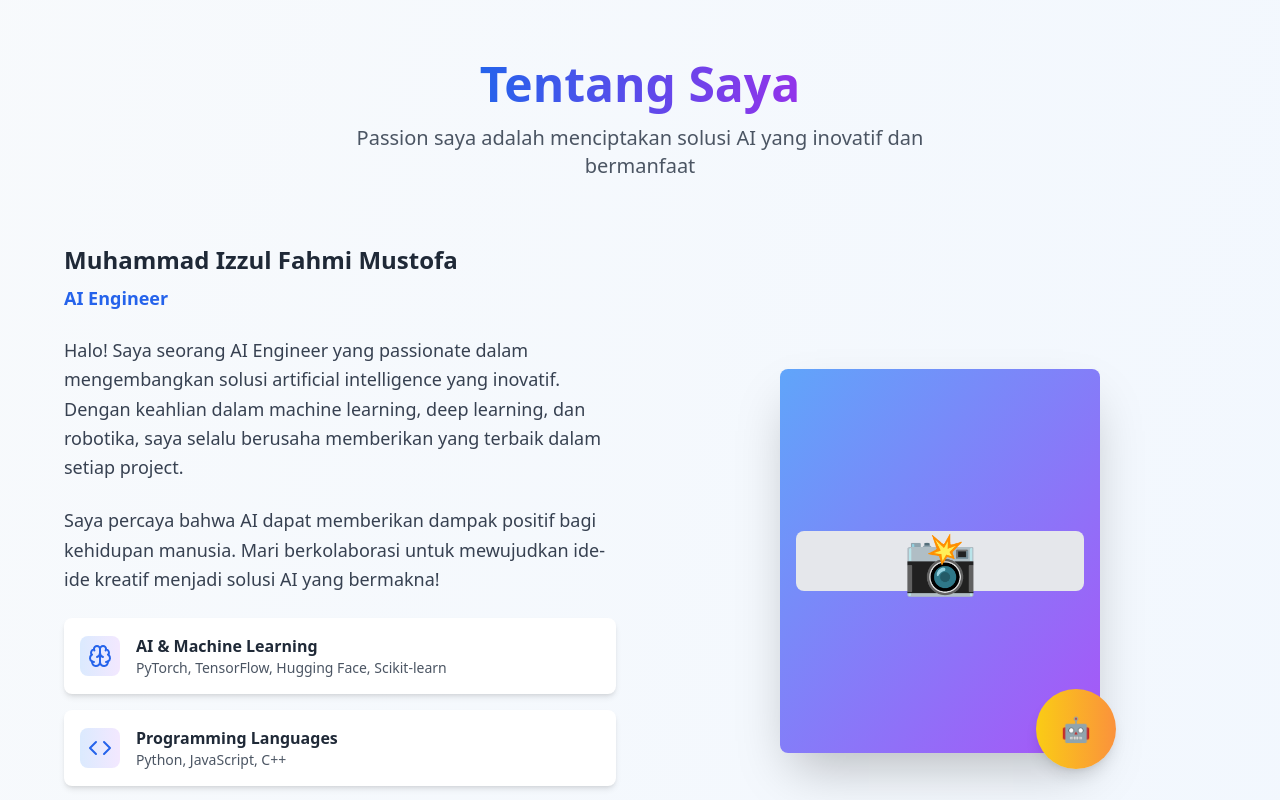
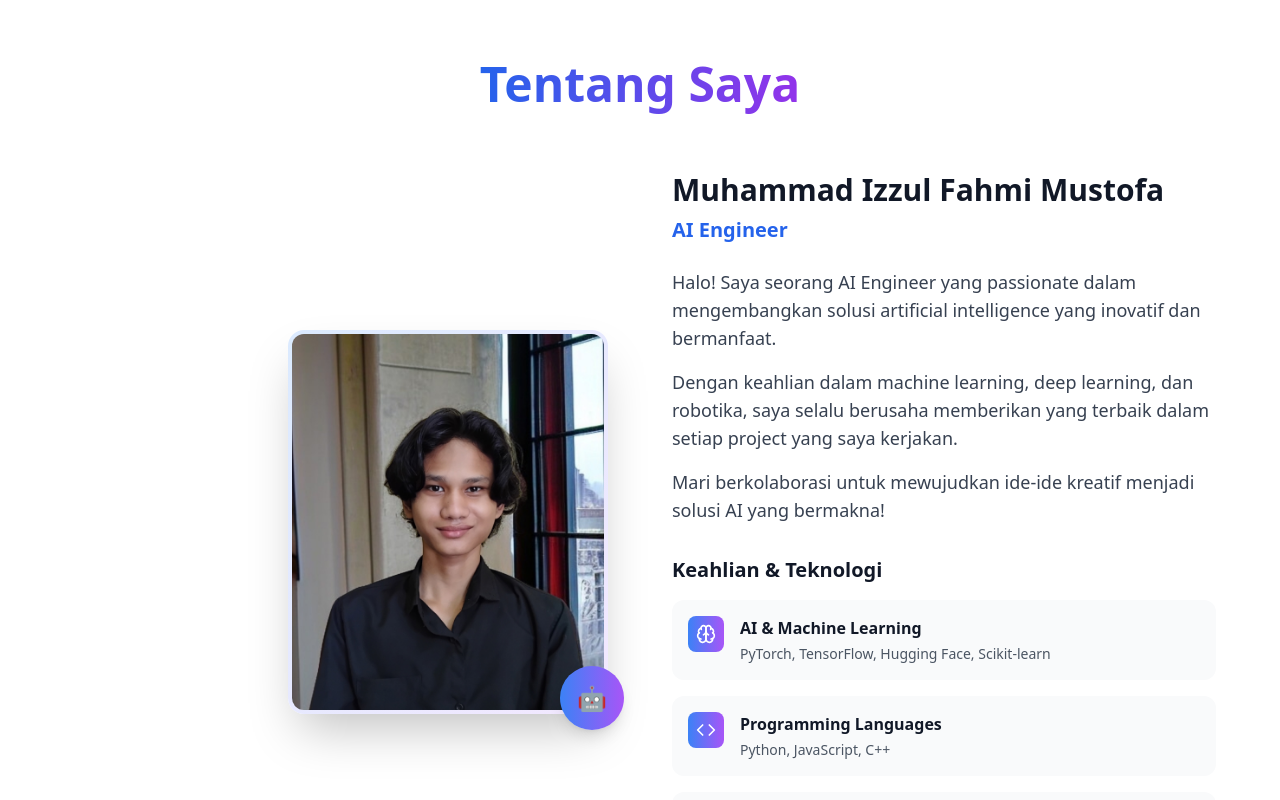
Before and after one commit to IzzulGod/about-izzulgod, a React (Vite) app: page / in a window 1280 px wide. Shown: the part 820-1620 px from the top of the page. Built offline with nearby package versions, Linux system fonts and the light colour scheme.

Commit message:
Refactor: Improve About section and add profile picture
- Added the user's profile picture.
- Improved the layout and formatting of the "About" section.

```diff
--- a/src/components/About.tsx
+++ b/src/components/About.tsx
@@ -21,63 +21,73 @@ const About = () => {
   ];
 
   return (
-    <section id="about" className="py-20 px-4">
+    <section id="about" className="py-20 px-4 bg-white">
       <div className="max-w-6xl mx-auto">
         <div className="text-center mb-16">
-          <h2 className="text-4xl md:text-5xl font-bold mb-4">
+          <h2 className="text-4xl md:text-5xl font-bold mb-6">
             <span className="bg-gradient-to-r from-blue-600 to-purple-600 bg-clip-text text-transparent">
               Tentang Saya
             </span>
           </h2>
-          <p className="text-xl text-gray-600 max-w-2xl mx-auto">
-            Passion saya adalah menciptakan solusi AI yang inovatif dan bermanfaat
-          </p>
         </div>
 
-        <div className="grid md:grid-cols-2 gap-12 items-center">
-          <div className="order-2 md:order-1">
-            <div className="space-y-6">
-              <div className="mb-6">
-                <h3 className="text-2xl font-bold text-gray-800 mb-2">Muhammad Izzul Fahmi Mustofa</h3>
-                <p className="text-lg text-blue-600 font-semibold">AI Engineer</p>
+        <div className="grid lg:grid-cols-2 gap-16 items-center">
+          {/* Profile Image */}
+          <div className="flex justify-center lg:justify-end">
+            <div className="relative">
+              <div className="w-80 h-96 rounded-2xl overflow-hidden shadow-2xl bg-gradient-to-br from-blue-100 to-purple-100 p-1">
+                <img
+                  src="/lovable-uploads/d54a47b3-36d0-45e0-a835-b2bb4b5b3ee5.png"
+                  alt="Muhammad Izzul Fahmi Mustofa"
+                  className="w-full h-full object-cover rounded-xl"
+                />
               </div>
+              <div className="absolute -bottom-4 -right-4 w-16 h-16 bg-gradient-to-r from-blue-500 to-purple-500 rounded-full flex items-center justify-center shadow-lg">
+                <span className="text-2xl">🤖</span>
+              </div>
+            </div>
+          </div>
 
-              <p className="text-lg text-gray-700 leading-relaxed">
-                Halo! Saya seorang AI Engineer yang passionate dalam mengembangkan solusi artificial intelligence
-                yang inovatif. Dengan keahlian dalam machine learning, deep learning, dan robotika,
-                saya selalu berusaha memberikan yang terbaik dalam setiap project.
-              </p>
+          {/* Content */}
+          <div className="space-y-8">
+            <div>
+              <h3 className="text-3xl font-bold text-gray-900 mb-2">
+                Muhammad Izzul Fahmi Mustofa
+              </h3>
+              <p className="text-xl text-blue-600 font-semibold mb-6">AI Engineer</p>
 
-              <p className="text-lg text-gray-700 leading-relaxed">
-                Saya percaya bahwa AI dapat memberikan dampak positif bagi kehidupan manusia.
-                Mari berkolaborasi untuk mewujudkan ide-ide kreatif menjadi solusi AI yang bermakna!
-              </p>
+              <div className="space-y-4 text-gray-700 leading-relaxed">
+                <p className="text-lg">
+                  Halo! Saya seorang AI Engineer yang passionate dalam mengembangkan solusi
+                  artificial intelligence yang inovatif dan bermanfaat.
+                </p>
 
-              <div className="grid gap-4 mt-8">
+                <p className="text-lg">
+                  Dengan keahlian dalam machine learning, deep learning, dan robotika,
+                  saya selalu berusaha memberikan yang terbaik dalam setiap project yang saya kerjakan.
+                </p>
+
+                <p className="text-lg">
+                  Mari berkolaborasi untuk mewujudkan ide-ide kreatif menjadi solusi AI yang bermakna!
+                </p>
+              </div>
+            </div>
+
+            {/* Skills */}
+            <div className="space-y-4">
+              <h4 className="text-xl font-semibold text-gray-900 mb-4">Keahlian & Teknologi</h4>
+              <div className="grid gap-4">
                 {skills.map((skill, index) => (
-                  <div key={index} className="flex items-center space-x-4 p-4 bg-white rounded-lg shadow-md hover:shadow-lg transition-shadow">
-                    <div className="p-2 bg-gradient-to-r from-blue-100 to-purple-100 rounded-lg">
-                      <skill.icon className="w-6 h-6 text-blue-600" />
+                  <div key={index} className="flex items-start space-x-4 p-4 bg-gray-50 rounded-xl hover:bg-gray-100 transition-colors">
+                    <div className="p-2 bg-gradient-to-r from-blue-500 to-purple-500 rounded-lg flex-shrink-0">
+                      <skill.icon className="w-5 h-5 text-white" />
                     </div>
                     <div>
-                      <h4 className="font-semibold text-gray-800">{skill.name}</h4>
+                      <h5 className="font-semibold text-gray-900 mb-1">{skill.name}</h5>
                       <p className="text-gray-600 text-sm">{skill.description}</p>
                     </div>
                   </div>
                 ))}
-              </div>
-            </div>
-          </div>
-
-          <div className="order-1 md:order-2 flex justify-center">
-            <div className="relative">
-              <div className="w-80 h-96 bg-gradient-to-br from-blue-400 to-purple-500 rounded-lg flex items-center justify-center shadow-2xl">
-                <div className="w-72 h-88 bg-gray-200 rounded-lg flex items-center justify-center">
-                  <div className="text-6xl text-gray-400">📸</div>
-                </div>
-              </div>
-              <div className="absolute -bottom-4 -right-4 w-20 h-20 bg-gradient-to-r from-yellow-400 to-orange-400 rounded-full flex items-center justify-center shadow-lg">
-                <span className="text-2xl">🤖</span>
               </div>
             </div>
           </div>
```
Also changed, not shown: public/lovable-uploads/d54a47b3-36d0-45e0-a835-b2bb4b5b3ee5.png (added).
